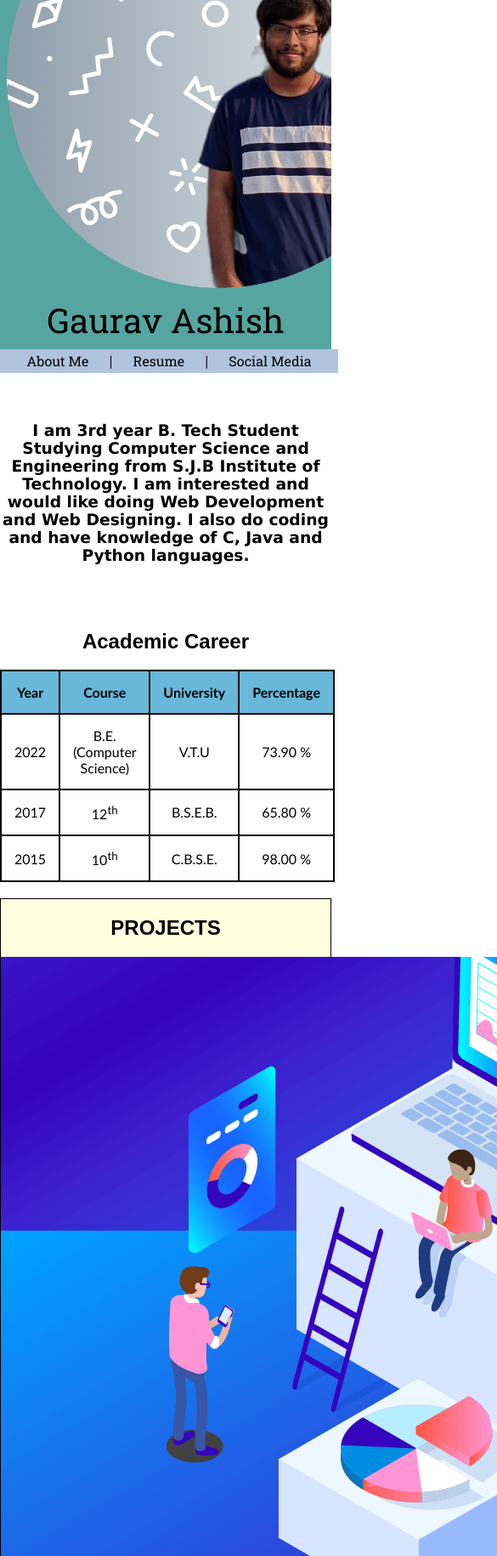
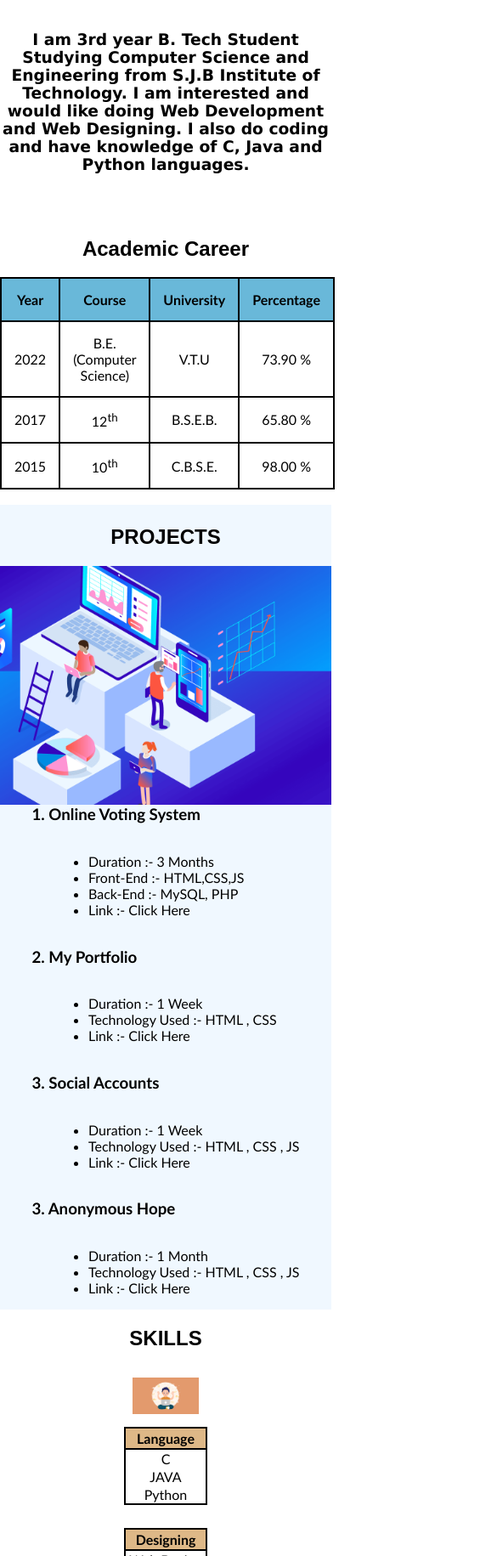
Before and after one commit to rghvgrv/MyPortfolio, a plain HTML site: page index.html in a window 390 px wide. Shown: the part 169-2000 px from the top of the page at 85% size, 585 px wide, since content can reach past the window. Drawn offline with Linux system fonts and the light colour scheme.

Commit message:
Update style.css

```diff
--- a/style.css
+++ b/style.css
@@ -1,98 +1,89 @@
 @import url('https://fonts.googleapis.com/css2?family=Roboto+Slab&display=swap');
 
-body{
+body {
+    width: 100%;
+    background-color: #A9C9FF;
+    background-image: linear-gradient(180deg, #A9C9FF 0%, #FFBBEC 100%);
     padding: 0;
-    margin:0;
-    font-family:'Trebuchet MS', 'Lucida Sans Unicode', 'Lucida Grande', 'Lucida Sans', Arial, sans-serif;
+    margin: 0;
+    font-family: 'Trebuchet MS', 'Lucida Sans Unicode', 'Lucida Grande', 'Lucida Sans', Arial, sans-serif;
 }
 
-header{
+header {
+    display: flex;
     text-align: center;
-    background-color:rgb(86, 165, 160);
+    background-color: rgb(255, 199, 125);
     padding: 2%;
     width: auto;
     overflow: hidden;
     font-size: 40px;
     font-family: 'Roboto Slab', serif;
-
+    align-items: center;
 }
 
-nav{
-    display: block;
-    background-color:lightsteelblue;
-    padding:1%;
-    width:100%;
+.profilepic{
+    width: 10%;
+    margin-left: 35%;
+}
+
+nav {
+    background-color:rgba(88, 216, 255, 0.863);
+    padding: 1%;
+    width:auto;
     text-align: center;
 }
-nav a{
+
+nav a {
     padding: 20px;
     text-decoration: none;
-    color:black;
+    color: black;
     font-family: 'Roboto Slab', serif;
 
 }
 
-nav a:hover{
+nav a:hover {
     cursor: pointer;
-    color:blue;
+    color: white;
 }
 
 nav a:active {
     color: blue;
-  }
-
-.about{
-    text-align: center;
-    font-family:'Lucida Sans', 'Lucida Sans Regular', 'Lucida Grande', 'Lucida Sans Unicode', Geneva, Verdana, sans-serif;
 }
 
-.academic{
+
+
+
+.about {
+    text-align: center;
+    font-family: 'Lucida Sans', 'Lucida Sans Regular', 'Lucida Grande', 'Lucida Sans Unicode', Geneva, Verdana, sans-serif;
+}
+
+.academic {
     text-align: center;
 }
 
-.academic h2{
+.academic h2 {
     font-family: Arial, Helvetica, sans-serif;
 }
 
-ul{
-    text-align: center;
-    display:inline-block;
-}
 
-.project{
-    background-color:lightyellow;
-    border: 1px solid black;
-}
-
-.project h2{
-    text-align: center;
-    font-family: Arial, Helvetica, sans-serif;
-}
-
-.project h3,ul,li{
-    margin-left: 2em;
-    text-align:start;
-}
-.skill h2{
-    font-family: Arial, Helvetica, sans-serif;
-}
-#t02{
+#t02 {
     border-collapse: collapse;
     width: 50%;
 }
 
 
-#t02 th{
+#t02 th {
     text-align: center;
     border: 2px solid;
     border-collapse: collapse;
     width: 50%;
     background-color: #2899c9b1;
     padding: 15px;
-    font-family:'Gill Sans', 'Gill Sans MT', Calibri, 'Trebuchet MS', sans-serif;
+    font-family: 'Gill Sans', 'Gill Sans MT', Calibri, 'Trebuchet MS', sans-serif;
 }
 
-#t02 td{
+#t02 td {
     text-align: center;
     border: 2px solid;
     border-collapse: collapse;
@@ -101,87 +92,148 @@ ul{
     padding: 15px;
 }
 
-#t01{
+
+
+ul {
+    text-align: center;
+    display: inline-block;
+}
+
+
+.project img {
+    display:flex;
+    width: 500px;
+    vertical-align:middle;
+    float: right;
+    align-items: center;
+}
+
+.project {
+    width:100%;
+    padding-top: 1%;
+    background-color: aliceblue;
+}
+
+.project a{
+    text-decoration:none;
+    color: black;
+}
+
+.project h2 {
+    text-align: center;
+    font-family: Arial, Helvetica, sans-serif;
+}
+
+.project h3,
+ul,
+li {
+    margin-left: 2em;
+    text-align: start;
+}
+
+.skill img{
+    padding: 3%;
+    height: 10%;
+    width: 20%;
+}
+
+
+.skill h2 {
+    font-family: Arial, Helvetica, sans-serif;
+}
+
+
+
+
+#t01 {
     text-align: center;
     border-collapse: collapse;
     border: 2px solid black;
-    width: 50%;
+    width: 25%;
     margin-bottom: 2%;
 }
 
-#t01 th{
+#t01 th {
     border: 2px solid black;
     padding: 2%;
-    background-color:burlywood;
-    font-family:'Gill Sans', 'Gill Sans MT', Calibri, 'Trebuchet MS', sans-serif;
+    background-color: burlywood;
+    font-family: 'Gill Sans', 'Gill Sans MT', Calibri, 'Trebuchet MS', sans-serif;
 }
 
-#t01 tr{
+#t01 tr {
     border-collapse: collapse;
 }
 
-#t03{
+#t03 {
     text-align: center;
     border-collapse: collapse;
     border: 2px solid black;
-    width: 50%;
+    width: 25%;
     margin-bottom: 2%;
 }
 
-#t03 th{
+#t03 th {
     border: 2px solid black;
     padding: 2%;
-    background-color:burlywood;
-    font-family:'Gill Sans', 'Gill Sans MT', Calibri, 'Trebuchet MS', sans-serif;
+    background-color: burlywood;
+    font-family: 'Gill Sans', 'Gill Sans MT', Calibri, 'Trebuchet MS', sans-serif;
 }
 
-#t03 tr{
+#t03 tr {
     border-collapse: collapse;
 }
 
 
-#t04{
+#t04 {
     text-align: center;
     border-collapse: collapse;
     border: 2px solid black;
-    width: 50%;
+    width: 25%;
     margin-bottom: 2%;
 }
 
-#t04 th{
+#t04 th {
     border: 2px solid black;
     padding: 2%;
-    background-color:burlywood;
-    font-family:'Gill Sans', 'Gill Sans MT', Calibri, 'Trebuchet MS', sans-serif;
+    background-color: burlywood;
+    font-family: 'Gill Sans', 'Gill Sans MT', Calibri, 'Trebuchet MS', sans-serif;
 }
 
-#t04 tr{
-       border-collapse: collapse;
+#t04 tr {
+    border-collapse: collapse;
 }
 
-#t05{
+#t05 {
     text-align: center;
     border-collapse: collapse;
     border: 2px solid black;
-    width: 50%;
+    width: 25%;
     margin-bottom: 2%;
 }
 
-#t05 th{
+#t05 th {
     border: 2px solid black;
     padding: 2%;
-    background-color:burlywood;
-    font-family:'Gill Sans', 'Gill Sans MT', Calibri, 'Trebuchet MS', sans-serif;
+    background-color: burlywood;
+    font-family: 'Gill Sans', 'Gill Sans MT', Calibri, 'Trebuchet MS', sans-serif;
 }
 
-#t05 tr{
-       border-collapse: collapse;
+#t05 tr {
+    border-collapse: collapse;
 }
 
-footer{
+footer {
     background-color: antiquewhite;
     padding: 2%;
     text-align: center;
     font-family: Georgia, 'Times New Roman', Times, serif;
     font-size: 120%;
 }
+
+@media  screen and (max-width : 500px) {
+    body{
+        display: contents;
+        background-color: #A9C9FF;
+        background-image: linear-gradient(180deg, #A9C9FF 0%, #FFBBEC 100%);
+    }
+}
```
